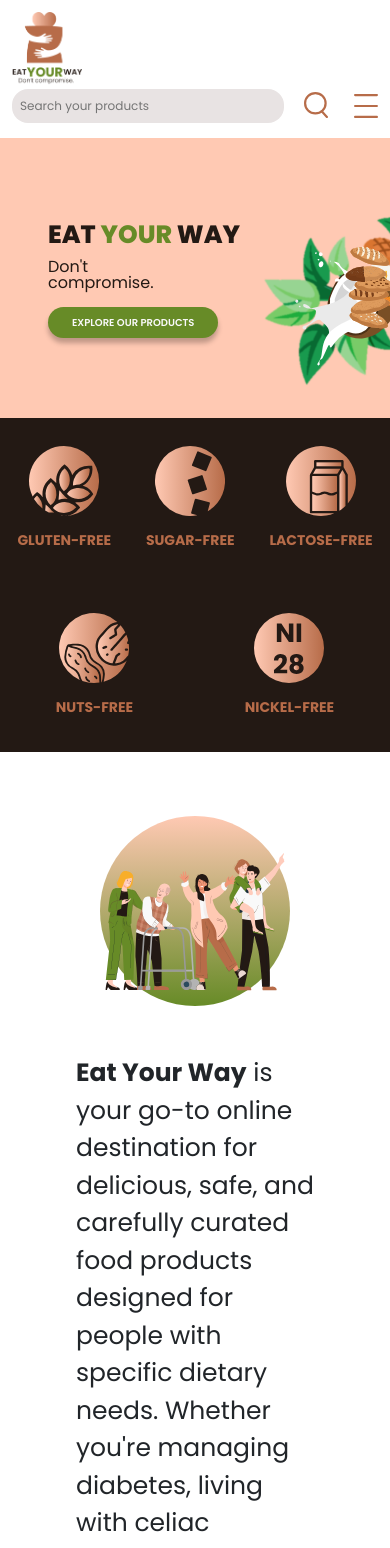
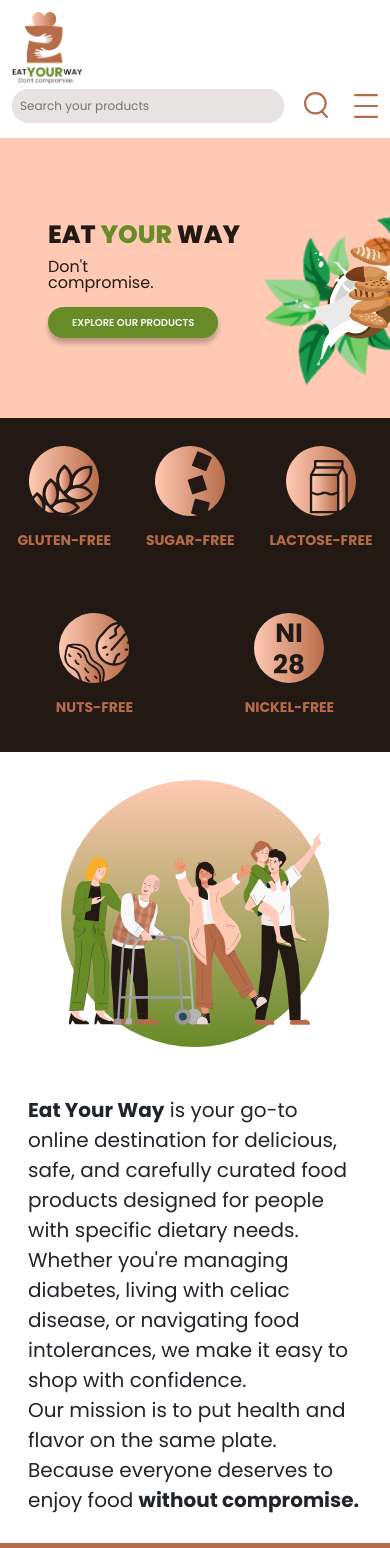
Before and after one commit to GiuseppeColucci95/project-work-team3, a React (Vite) app in the folder FRONTEND/: page / in a window 390 px wide. Shown: the top 1548 px of the page. Built offline with nearby package versions, Linux system fonts and the light colour scheme; no server answers.

Commit message:
edit description for responsivity

```diff
--- a/FRONTEND/src/components/Footer.jsx
+++ b/FRONTEND/src/components/Footer.jsx
@@ -78,7 +78,7 @@ export default function Footer() {
           </div>
         </div>
         {/* copyright */}
-        <hr />
+        <hr style={{ color: "rgb(255, 201, 179)" }} />
         <div className="copyright border-t border-gray-300 text-center text-sm text-gray-500">
           &copy; {new Date().getFullYear()} <strong>Eat Your Way</strong> All rights reserved.
         </div>
--- a/FRONTEND/src/index.css
+++ b/FRONTEND/src/index.css
@@ -296,7 +296,7 @@ main {
   }
 
   .description-text {
-    font-size: 25px !important;
+    font-size: 25px;
     padding-left: 2rem;
   }
 
@@ -1167,7 +1167,7 @@ footer {
   }
 
   .description-text {
-    font-size: 25px !important;
+    font-size: 23px !important;
     padding-left: 0 !important;
     margin-bottom: 0 !important;
   }
@@ -1400,6 +1400,14 @@ footer {
   }
 }
 
+.description-text {
+  font-size: 20px !important;
+}
+
+.description {
+  margin: 1.75rem !important;
+}
+
 .product-img-container {
   width: 100%;
   aspect-ratio: 0.75;
--- a/FRONTEND/src/pages/Homepage.jsx
+++ b/FRONTEND/src/pages/Homepage.jsx
@@ -58,7 +58,7 @@ export default function Homepage() {
       {/* DISEASES SECTION */}
 
       <section className="description">
-        <div className="container">
+        <div className="container-description">
           <div className="row d-flex align-items-center">
             <div className="col-sm-12 col-md-12 col-lg-6 img-description">
               <img src="img/people.svg" alt="description image" className="w-100 img-descr" />
```
